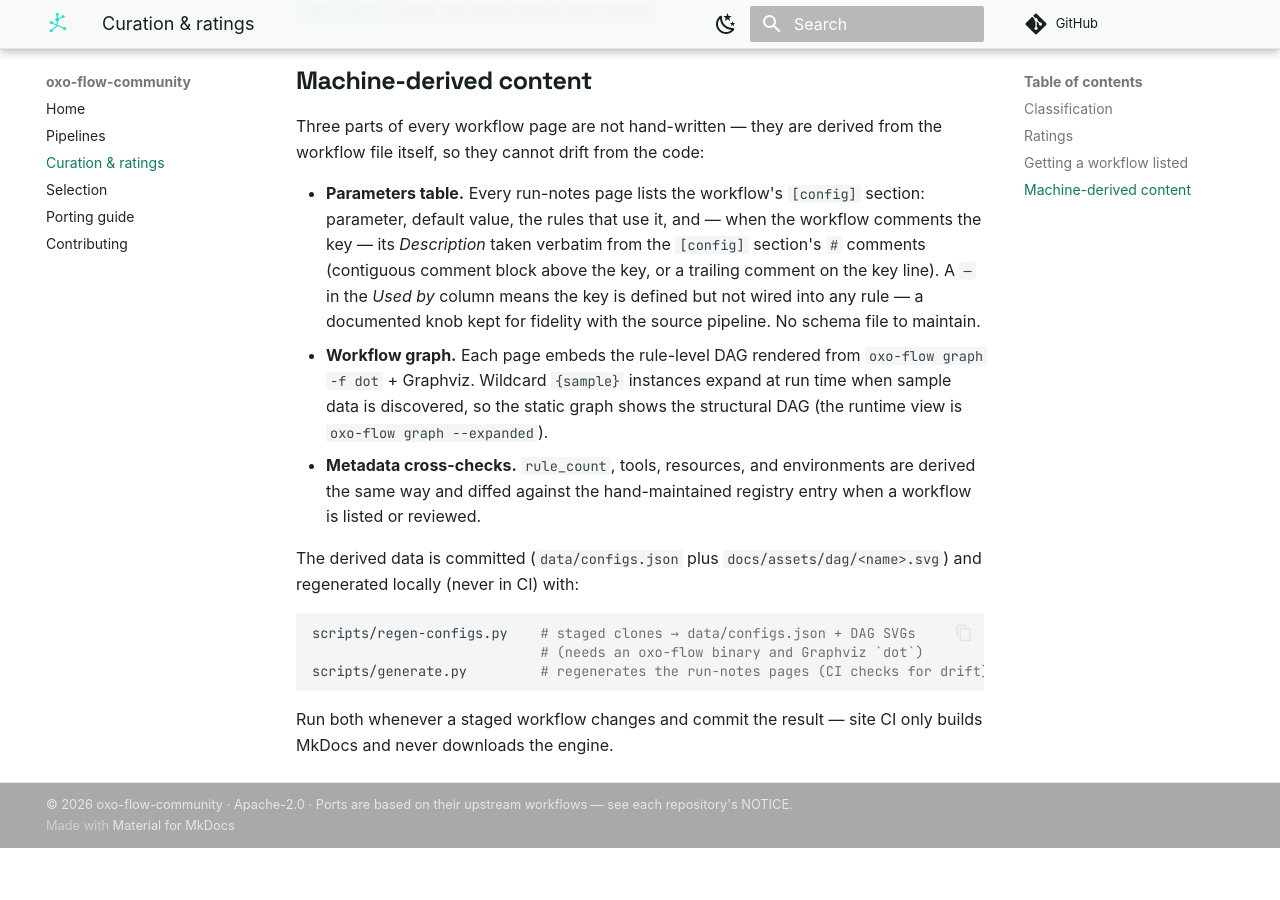
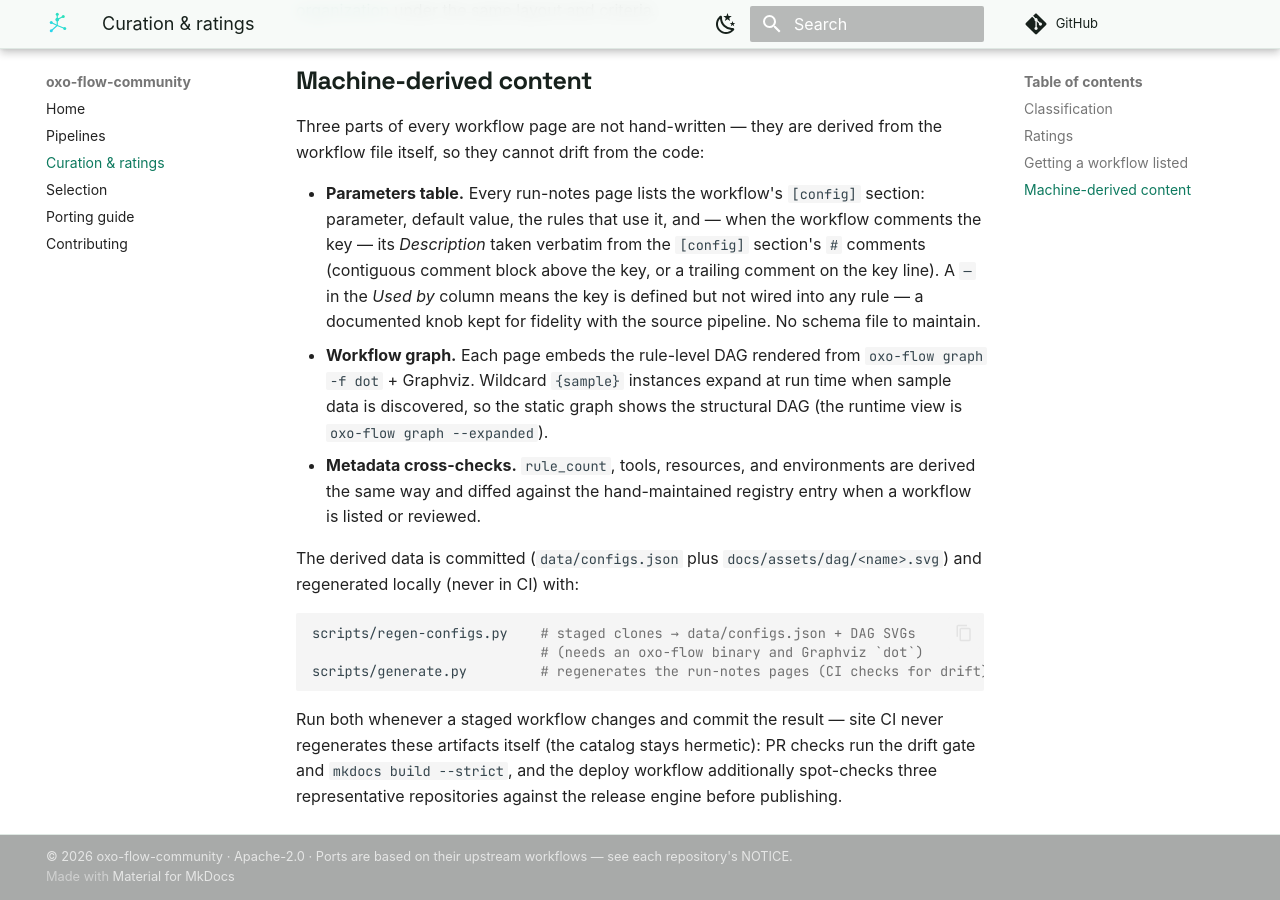
Before and after one commit to oxo-flow-community/oxo-flow-community.github.io, an MkDocs documentation site: the page built from docs/about/curation.md, in a window 1280 px wide and 900 px high, scrolled down 1528 px. Built offline with MkDocs 1.6.1 and Material for MkDocs 9.7.7, drawn with Linux system fonts in a browser that asks for light colours; comment, search, counter and statistics services are not loaded; before the commit the page ends 2376 px from its top, so only the background shows below that.

Commit message:
docs(site): curation.md reflects the PR/deploy CI split
The deploy workflow now downloads the release engine for its spot-check
(registry v2), so the old 'never downloads the engine' claim was stale.
The Parameters/DAG artifacts themselves are still committed and never
regenerated in CI.

````diff
--- a/docs/about/curation.md
+++ b/docs/about/curation.md
@@ -76,4 +76,7 @@ scripts/generate.py         # regenerates the run-notes pages (CI checks for dri
 ```
 
 Run both whenever a staged workflow changes and commit the result — site CI
-only builds MkDocs and never downloads the engine.
+never regenerates these artifacts itself (the catalog stays hermetic): PR
+checks run the drift gate and `mkdocs build --strict`, and the deploy
+workflow additionally spot-checks three representative repositories against
+the release engine before publishing.
````
